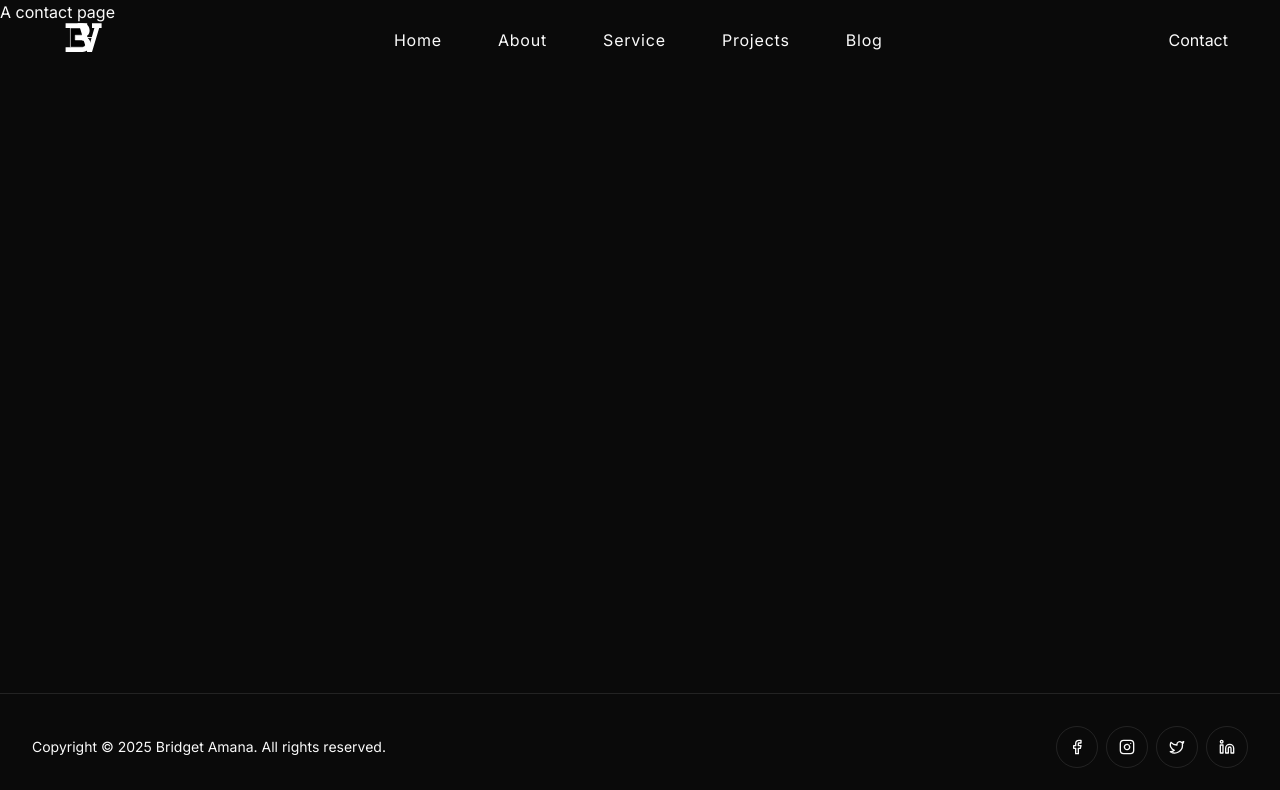
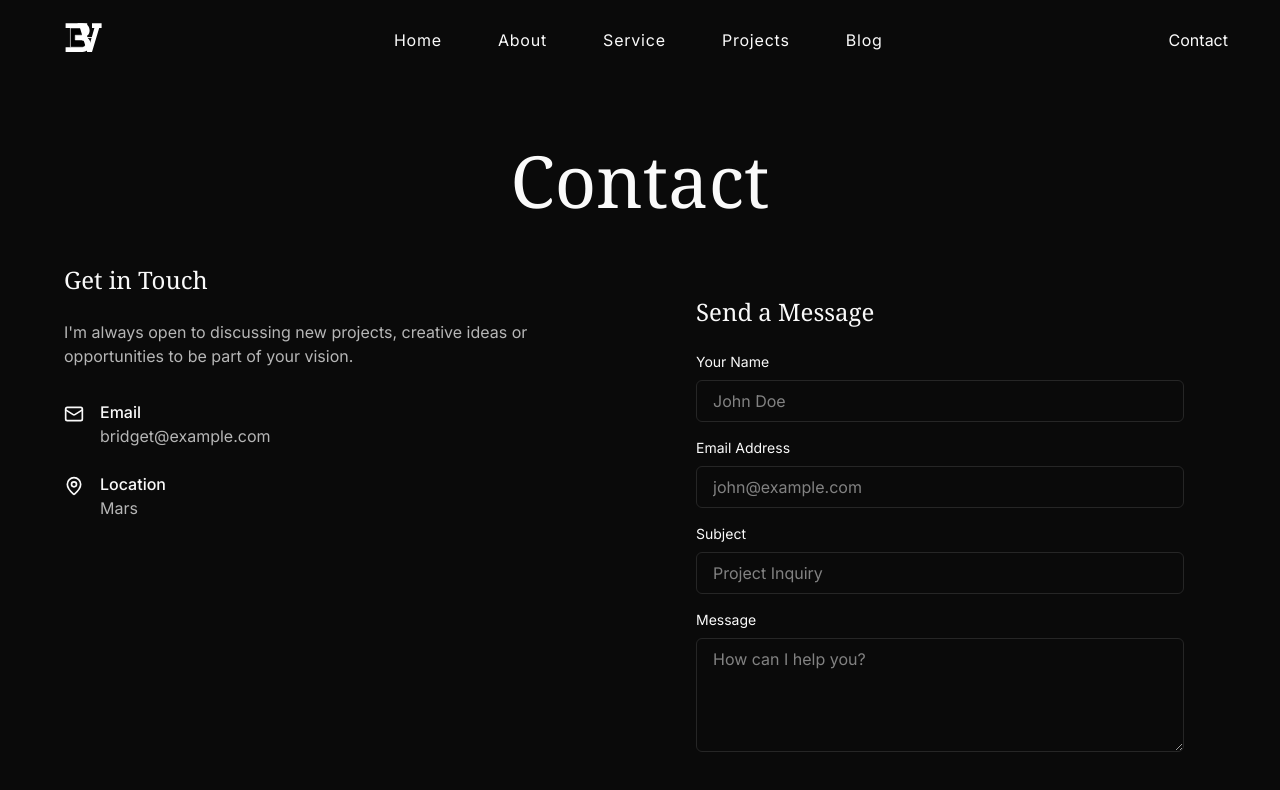
Before and after one commit to Bridgetamana/portfolio-v2, a Next.js app: page /contact in a window 1280 px wide. Shown: the top 790 px of the page. Built offline with nearby package versions, Linux system fonts and the light colour scheme; a web font is replaced by a local one.

Commit message:
update contact, projects, and service pages with dynamic content

```diff
--- a/src/app/contact/page.jsx
+++ b/src/app/contact/page.jsx
@@ -1,3 +1,99 @@
+import { Mail, MapPin, Phone } from "lucide-react";
+
 export default function contact() {
-  return <div>A contact page</div>;
+  return (
+    <div className="min-h-screen py-24 px-8">
+      <div className="max-w-6xl mx-auto pt-12">
+        <h1 className="font-serif text-5xl sm:text-6xl md:text-7xl font-medium mb-12 text-center">
+          Contact
+        </h1>
+
+        <div className="grid grid-cols-1 md:grid-cols-2 gap-12">
+          <div>
+            <h2 className="text-2xl font-serif mb-6">Get in Touch</h2>
+            <p className="text-white/70 mb-8">
+              I'm always open to discussing new projects, creative ideas or
+              opportunities to be part of your vision.
+            </p>
+
+            <div className="space-y-6">
+              <div className="flex items-start space-x-4">
+                <Mail className="w-5 h-5 mt-1 text-accent" />
+                <div>
+                  <h3 className="font-medium">Email</h3>
+                  <p className="text-white/70">bridget@example.com</p>
+                </div>
+              </div>
+              <div className="flex items-start space-x-4">
+                <MapPin className="w-5 h-5 mt-1 text-accent" />
+                <div>
+                  <h3 className="font-medium">Location</h3>
+                  <p className="text-white/70">Mars</p>
+                </div>
+              </div>
+            </div>
+          </div>
+          <div className="bg-secondary/30 p-8 rounded-lg">
+            <h2 className="text-2xl font-serif mb-6">Send a Message</h2>
+            <form className="space-y-4">
+              <div>
+                <label htmlFor="name" className="block mb-2 text-sm">
+                  Your Name
+                </label>
+                <input
+                  type="text"
+                  id="name"
+                  className="w-full px-4 py-2 bg-background border border-border rounded-md"
+                  placeholder="John Doe"
+                />
+              </div>
+
+              <div>
+                <label htmlFor="email" className="block mb-2 text-sm">
+                  Email Address
+                </label>
+                <input
+                  type="email"
+                  id="email"
+                  className="w-full px-4 py-2 bg-background border border-border rounded-md"
+                  placeholder="john@example.com"
+                />
+              </div>
+
+              <div>
+                <label htmlFor="subject" className="block mb-2 text-sm">
+                  Subject
+                </label>
+                <input
+                  type="text"
+                  id="subject"
+                  className="w-full px-4 py-2 bg-background border border-border rounded-md"
+                  placeholder="Project Inquiry"
+                />
+              </div>
+
+              <div>
+                <label htmlFor="message" className="block mb-2 text-sm">
+                  Message
+                </label>
+                <textarea
+                  id="message"
+                  rows={4}
+                  className="w-full px-4 py-2 bg-background border border-border rounded-md"
+                  placeholder="How can I help you?"
+                ></textarea>
+              </div>
+
+              <button
+                type="submit"
+                className="w-full px-6 py-3 bg-accent text-white rounded-md hover:bg-accent/80 transition-colors"
+              >
+                Send Message
+              </button>
+            </form>
+          </div>
+        </div>
+      </div>
+    </div>
+  );
 }
--- a/src/app/projects/page.jsx
+++ b/src/app/projects/page.jsx
@@ -1,3 +1,74 @@
 export default function projects() {
-  return <div>A projects page</div>;
+  return (
+    <div className="min-h-screen py-24 px-8">
+      <div className="max-w-6xl mx-auto pt-12">
+        <h1 className="font-serif text-5xl sm:text-6xl md:text-7xl font-medium mb-12 text-center">
+          Projects
+        </h1>
+        <div className="grid grid-cols-1 md:grid-cols-2 lg:grid-cols-3 gap-8">
+          {/* Project 1 */}
+          <div className="bg-secondary/50 rounded-lg overflow-hidden hover:transform hover:scale-105 transition-all duration-300">
+            <div className="h-48 bg-gradient-to-r from-accent to-accent/50"></div>
+            <div className="p-6">
+              <h3 className="text-xl font-serif mb-2">E-Commerce Platform</h3>
+              <p className="text-white/70 mb-4">
+                A responsive online store with React and Next.js
+              </p>
+              <div className="flex flex-wrap gap-2">
+                <span className="text-xs bg-accent/20 px-2 py-1 rounded">
+                  React
+                </span>
+                <span className="text-xs bg-accent/20 px-2 py-1 rounded">
+                  Next.js
+                </span>
+                <span className="text-xs bg-accent/20 px-2 py-1 rounded">
+                  Stripe
+                </span>
+              </div>
+            </div>
+          </div>
+          <div className="bg-secondary/50 rounded-lg overflow-hidden hover:transform hover:scale-105 transition-all duration-300">
+            <div className="h-48 bg-gradient-to-r from-blue-500/30 to-purple-500/30"></div>
+            <div className="p-6">
+              <h3 className="text-xl font-serif mb-2">Portfolio Dashboard</h3>
+              <p className="text-white/70 mb-4">
+                Analytics dashboard with data visualization
+              </p>
+              <div className="flex flex-wrap gap-2">
+                <span className="text-xs bg-accent/20 px-2 py-1 rounded">
+                  TypeScript
+                </span>
+                <span className="text-xs bg-accent/20 px-2 py-1 rounded">
+                  D3.js
+                </span>
+                <span className="text-xs bg-accent/20 px-2 py-1 rounded">
+                  Tailwind
+                </span>
+              </div>
+            </div>
+          </div>
+          <div className="bg-secondary/50 rounded-lg overflow-hidden hover:transform hover:scale-105 transition-all duration-300">
+            <div className="h-48 bg-gradient-to-r from-green-500/30 to-teal-500/30"></div>
+            <div className="p-6">
+              <h3 className="text-xl font-serif mb-2">AI Content Generator</h3>
+              <p className="text-white/70 mb-4">
+                AI-powered content creation tool
+              </p>
+              <div className="flex flex-wrap gap-2">
+                <span className="text-xs bg-accent/20 px-2 py-1 rounded">
+                  React
+                </span>
+                <span className="text-xs bg-accent/20 px-2 py-1 rounded">
+                  Node.js
+                </span>
+                <span className="text-xs bg-accent/20 px-2 py-1 rounded">
+                  OpenAI
+                </span>
+              </div>
+            </div>
+          </div>
+        </div>
+      </div>
+    </div>
+  );
 }
--- a/src/app/service/page.jsx
+++ b/src/app/service/page.jsx
@@ -1,3 +1,42 @@
 export default function service() {
-  return <div>A service page</div>;
-}
+  const services = [
+    {
+      title: "Lorem Ipsum",
+      description: "lorem ipsum dolor sit amet, consectetur adipiscing elit.",
+    },
+    {
+      title: "Lorem Ipsum",
+      description: "lorem ipsum dolor sit amet, consectetur adipiscing elit.",
+    },
+    {
+      title: "Lorem Ipsum",
+      description: "lorem ipsum dolor sit amet, consectetur adipiscing elit.",
+    },
+    {
+      title: "Lorem Ipsum",
+      description: "lorem ipsum dolor sit amet, consectetur adipiscing elit.",
+    },
+  ];
+
+  return (
+    <div className="min-h-screen py-24 px-8">
+      <div className="max-w-6xl mx-auto pt-12">
+        <h1 className="font-serif text-5xl sm:text-6xl md:text-7xl font-medium mb-12 text-center">
+          Our Services
+        </h1>
+
+        <div className="grid grid-cols-1 md:grid-cols-2 gap-8">
+          {services.map((service, index) => (
+            <div
+              key={index}
+              className="border border-white/10 rounded-md p-8 transition-all duration-300 hover:border-gold/30 hover:bg-black/30"
+            >
+              <h3 className="font-serif text-2xl mb-4">{service.title}</h3>
+              <p className="text-white/70">{service.description}</p>
+            </div>
+          ))}
+        </div>
+      </div>
+    </div>
+  );
+};
```
